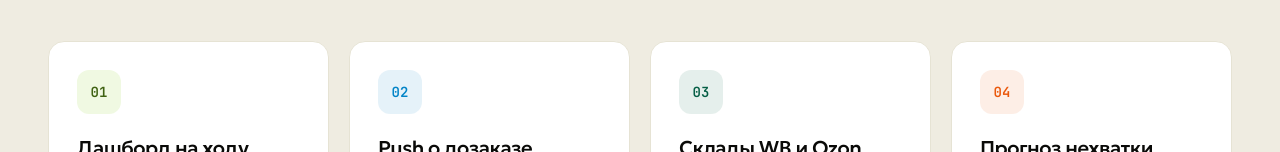
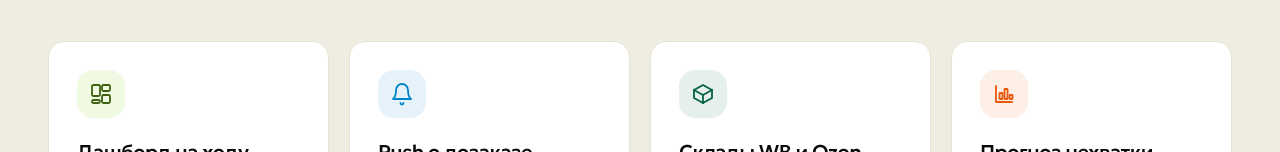
Before and after one commit to igor1000rr/Veloseller-, a Next.js app in the folder apps/web/: page /apps in a window 1280 px wide. Shown: the part 868-1020 px from the top of the page. Built offline with nearby package versions, Linux system fonts and the light colour scheme; no server answers.

Commit message:
style(web): /apps — иконки в карточках фич, плавающие блобы

```diff
--- a/apps/web/app/apps/page.tsx
+++ b/apps/web/app/apps/page.tsx
@@ -6,6 +6,7 @@ import LandingFooter from "../_landing/Footer";
 import ScrollToTopButton from "../_components/ScrollToTopButton";
 import AppsPhoneDemo from "../_components/AppsPhoneDemo";
 import AppsInstallTabs from "../_components/AppsInstallTabs";
+import { MIcon } from "../_components/MarketingIcons";
 import { Eyebrow } from "../_landing/ui";
 
 export const dynamic = "force-dynamic";
@@ -32,10 +33,10 @@ const HOVER: Record<string, string> = {
 const ACCENTS = ["lime", "azure", "emerald", "orange"];
 
 const FEATURES = [
-  { title: "Дашборд на ходу", text: "Остатки, TVelo, дни покрытия и health score — всё под рукой, без ноутбука." },
-  { title: "Push о дозаказе", text: "Уведомления: товар пора заказать, остаток упал, синхронизация сломалась." },
-  { title: "Склады WB и Ozon", text: "Быстрый просмотр по складам Wildberries и Ozon FBO/FBS в одном окне." },
-  { title: "Прогноз нехватки", text: "Сколько дней до нуля и сколько везти — расчёт в кармане." },
+  { icon: "dashboard", title: "Дашборд на ходу", text: "Остатки, TVelo, дни покрытия и health score — всё под рукой, без ноутбука." },
+  { icon: "bell", title: "Push о дозаказе", text: "Уведомления: товар пора заказать, остаток упал, синхронизация сломалась." },
+  { icon: "box", title: "Склады WB и Ozon", text: "Быстрый просмотр по складам Wildberries и Ozon FBO/FBS в одном окне." },
+  { icon: "chart", title: "Прогноз нехватки", text: "Сколько дней до нуля и сколько везти — расчёт в кармане." },
 ];
 
 export default async function AppsPage() {
@@ -46,8 +47,8 @@ export default async function AppsPage() {
   return (
     <main className="relative bg-paper-warm text-ink overflow-x-hidden">
       <div aria-hidden className="pointer-events-none absolute inset-0 bg-noise opacity-100 mix-blend-multiply" />
-      <div aria-hidden className="pointer-events-none fixed -top-40 -left-40 size-[700px] rounded-full blur-3xl opacity-50" style={{ background: "radial-gradient(closest-side, rgba(132,204,22,0.25), transparent 70%)" }} />
-      <div aria-hidden className="pointer-events-none fixed -bottom-40 -right-40 size-[600px] rounded-full blur-3xl opacity-40" style={{ background: "radial-gradient(closest-side, rgba(2,132,199,0.15), transparent 70%)" }} />
+      <div aria-hidden className="pointer-events-none fixed -top-40 -left-40 size-[700px] rounded-full blur-3xl opacity-50 float" style={{ background: "radial-gradient(closest-side, rgba(132,204,22,0.28), transparent 70%)" }} />
+      <div aria-hidden className="pointer-events-none fixed -bottom-40 -right-40 size-[600px] rounded-full blur-3xl opacity-40 float-slow" style={{ background: "radial-gradient(closest-side, rgba(2,132,199,0.18), transparent 70%)" }} />
 
       <LandingHeader isAuthed={isAuthed} />
 
@@ -87,7 +88,7 @@ export default async function AppsPage() {
               </span>
             </div>
           </div>
-          <div className="lg:col-span-5 reveal" style={{ animationDelay: "120ms" }}>
+          <div className="lg:col-span-5 reveal" style={{ animationDelay: "140ms" }}>
             <AppsPhoneDemo />
           </div>
         </div>
@@ -106,7 +107,9 @@ export default async function AppsPage() {
               const a = ACCENTS[i % 4];
               return (
                 <div key={f.title} className={"group reveal rounded-2xl border border-line bg-paper p-5 sm:p-6 md:p-7 transition hover:-translate-y-1 hover:shadow-xl " + HOVER[a]} style={{ animationDelay: i * 80 + "ms" }}>
-                  <div className={"flex size-11 items-center justify-center rounded-xl font-mono text-sm font-semibold transition group-hover:scale-110 " + CHIP[a]}>{String(i + 1).padStart(2, "0")}</div>
+                  <div className={"flex size-12 items-center justify-center rounded-2xl transition group-hover:scale-110 group-hover:-rotate-3 " + CHIP[a]}>
+                    <MIcon name={f.icon} className="size-6" />
+                  </div>
                   <h3 className="mt-5 font-display text-base sm:text-lg md:text-xl leading-tight font-medium">{f.title}</h3>
                   <p className="mt-2 text-sm text-ink-muted leading-relaxed">{f.text}</p>
                 </div>
```
